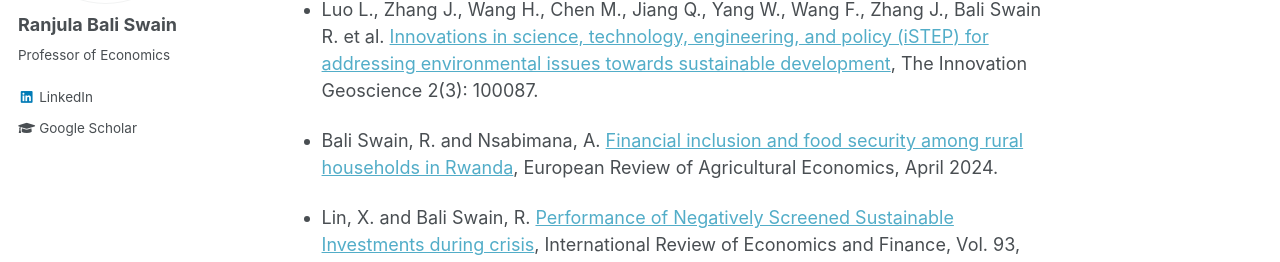
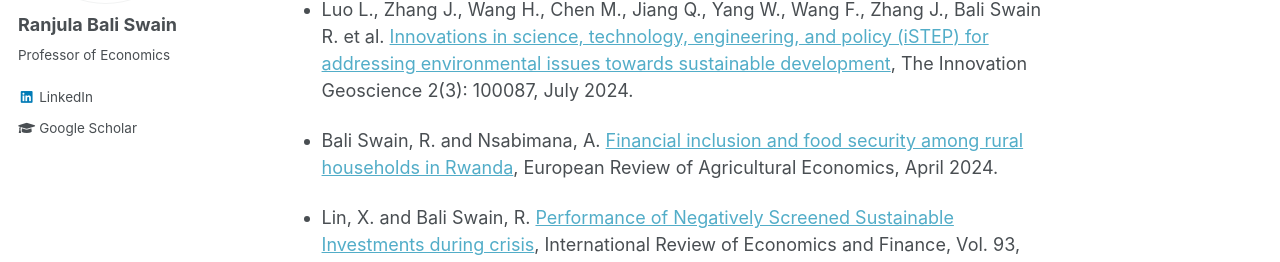
Before and after one commit to ranjbali/ranjbali.github.io, a Jekyll site: the page built from _pages/about.md, in a window 1280 px wide and 900 px high, scrolled down 329 px. Shown: the part 207-469 px from the top of the window. Built offline with Jekyll 4.4.1, drawn with Linux system fonts in a browser that asks for light colours.

Commit message:
new changes

```diff
--- a/_pages/about.md
+++ b/_pages/about.md
@@ -11,7 +11,7 @@
 Ranjula Bali Swain is Research Director at [Center for Sustainability Research, SIR](https://www.hhs.se/en/research/centers/csr/), Stockholm School of Economics and a Professor of Economics at [Södertörn University](https://www.sh.se/kontakt/forskare/ranjula-bali). Her research focuses on Economic Development, Sustainable Finance, Sustainable Development, Gender and Circular Economy.  Bali Swain has received and led various research grants from  Swedish Research Council (VR and Uforsk), Swedish Research Council for Sustainable Development (Formas), Swedish International Development Cooperation (Sida), Swedish Energy Agency etc. She is also affiliated to the Center for European Research in Microfinance (CERMi), at the Solvay Brussels School of Economics and Management. Bali Swain has worked at the International Labour Organisation, Geneva; Uppsala University and has been Visiting Professor at University of California, Berkeley, Stanford University, Tufts University, University of Pretoria, South Africa and UN Sustainable Development Solutions Network, New York, USA etc.
 
 ### News
-* Luo L., Zhang J., Wang H.,   Chen M., Jiang Q., Yang W., Wang F., Zhang J., Bali Swain R. et al. [Innovations in science, technology, engineering, and policy (iSTEP) for addressing environmental issues towards sustainable development](https://doi.org/10.59717/j.xinn-geo.2024.100087), The Innovation Geoscience 2(3): 100087.
+* Luo L., Zhang J., Wang H.,   Chen M., Jiang Q., Yang W., Wang F., Zhang J., Bali Swain R. et al. [Innovations in science, technology, engineering, and policy (iSTEP) for addressing environmental issues towards sustainable development](https://doi.org/10.59717/j.xinn-geo.2024.100087), The Innovation Geoscience 2(3): 100087, July 2024.
 
 * Bali Swain, R. and Nsabimana, A. [Financial inclusion and food security among rural households in Rwanda](https://academic.oup.com/erae/advance-article-abstract/doi/10.1093/erae/jbae007/7639592?redirectedFrom=fulltext), European Review of Agricultural Economics, April 2024.
 
```
Also changed, not shown: _pages/publications.md (+1 -1 lines).
